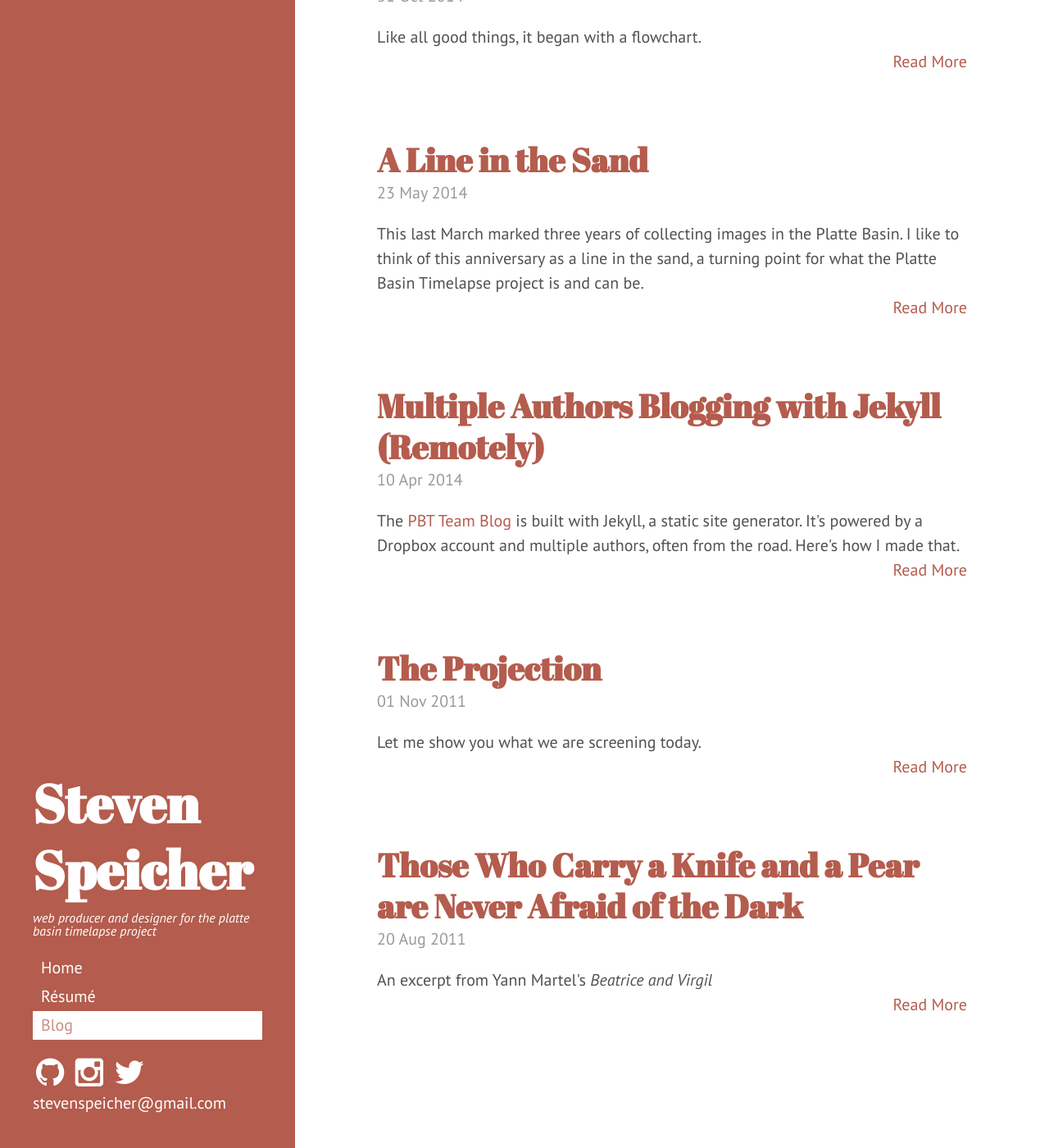
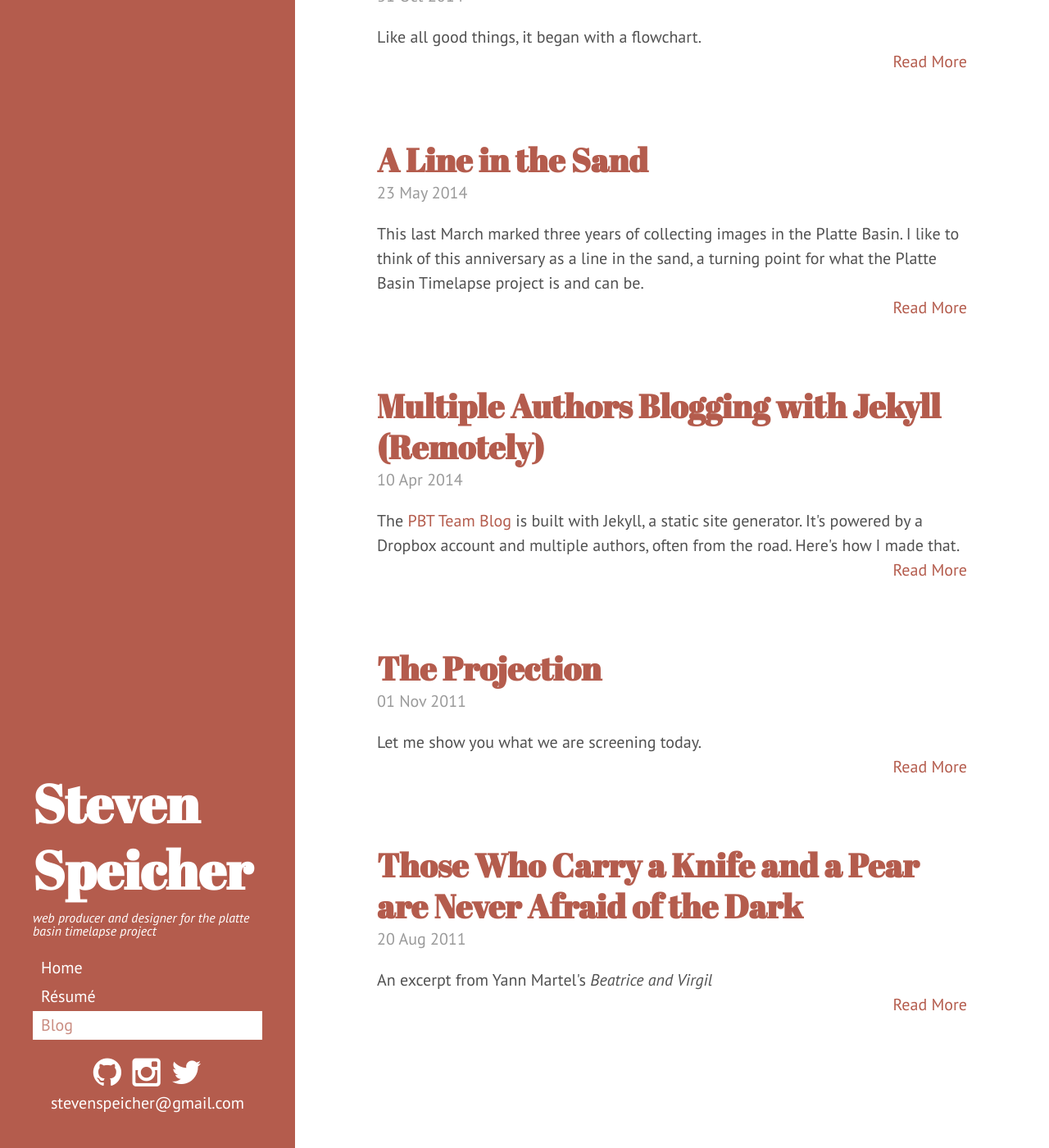
Before and after one commit to stvnspchr/stvnspchr.github.io, a Jekyll site: the page built from blog/index.html, in a window 1280 px wide and 1400 px high, scrolled down 250 px. Shown: the whole window at 82% size. Built offline with Jekyll 4.4.1, drawn with Linux system fonts in a browser that asks for light colours; Markdown is read by kramdown in place of the engine named in the settings.

Commit message:
meta tags

```diff
--- a/_includes/head.html
+++ b/_includes/head.html
@@ -2,9 +2,10 @@
   <link href="http://gmpg.org/xfn/11" rel="profile">
   <meta http-equiv="X-UA-Compatible" content="IE=edge">
   <meta http-equiv="content-type" content="text/html; charset=utf-8">
-
-  <!-- Enable responsiveness on mobile devices-->
   <meta name="viewport" content="width=device-width, initial-scale=1.0, maximum-scale=1">
+  <meta name="description" content="Steven Speicher is a web producer in the heart of the Great Plains. He makes web things and other multimedia stuff.">
+  <meta name="keywords" content="developer, video, timelapse, interactives">
+  <meta name="author" content="Steven Speicher">
 
   <title>
     {% if page.title == "Home" %}
@@ -16,19 +17,17 @@
 
   <!-- CSS -->
   <link rel="stylesheet" href="{{ site.baseurl }}public/css/poole.css">
-  <!-- <link rel="stylesheet" href="{{ site.baseurl }}public/css/syntax.css"> -->
   <link rel="stylesheet" href="{{ site.baseurl }}public/css/hyde.css">
   <link rel="stylesheet" href="{{ site.baseurl }}public/css/styles.css">
   <link rel="stylesheet" href="{{ site.baseurl }}public/css/bootstrap.css">
 
 
   <link rel="stylesheet" href="http://fonts.googleapis.com/css?family=PT+Sans:400,400italic,700|Abril+Fatface">
-  <link href='http://fonts.googleapis.com/css?family=Montserrat' rel='stylesheet' type='text/css'>
   <link rel="stylesheet" href="{{ site.baseurl }}public/fonts/font-awesome.min.css">
 
   <!-- Icons -->
   <link rel="apple-touch-icon-precomposed" sizes="144x144" href="{{ site.baseurl }}public/apple-touch-icon-144-precomposed.png">
-                                 <link rel="shortcut icon" href="{{ site.baseurl }}public/favicon.ico">
+  <link rel="shortcut icon" href="{{ site.baseurl }}public/favicon.ico">
 
   <!-- RSS -->
   <link rel="alternate" type="application/rss+xml" title="RSS" href="/atom.xml">
--- a/_includes/sidebar.html
+++ b/_includes/sidebar.html
@@ -29,6 +29,6 @@
       <span><a target="_blank" href="http://www.twitter.com/stvnspchr"><i class="fa fa-twitter fa-2x"></i></a></span>
     </div>
 
-    <p><a class="email" href="mailto:stevenspeicher@gmail.com">stevenspeicher@gmail.com</a></p>
+    <p class="email"><a href="mailto:stevenspeicher@gmail.com">stevenspeicher@gmail.com</a></p>
   </div>
 </div>
--- a/public/css/styles.css
+++ b/public/css/styles.css
@@ -15,7 +15,11 @@
 	font-weight: bold;
 }
 
-.sidebar a.email:hover {
+.email {
+	text-align: center;
+}
+
+.sidebar .email a:hover {
   color: rgba(255,255,255,.6);
 }
 
@@ -45,6 +49,10 @@
 
 a:hover {
 	color: rgba(180,92,77, .6);
+}
+
+.contact-links {
+	text-align: center;
 }
 
 .contact-links span {
```
